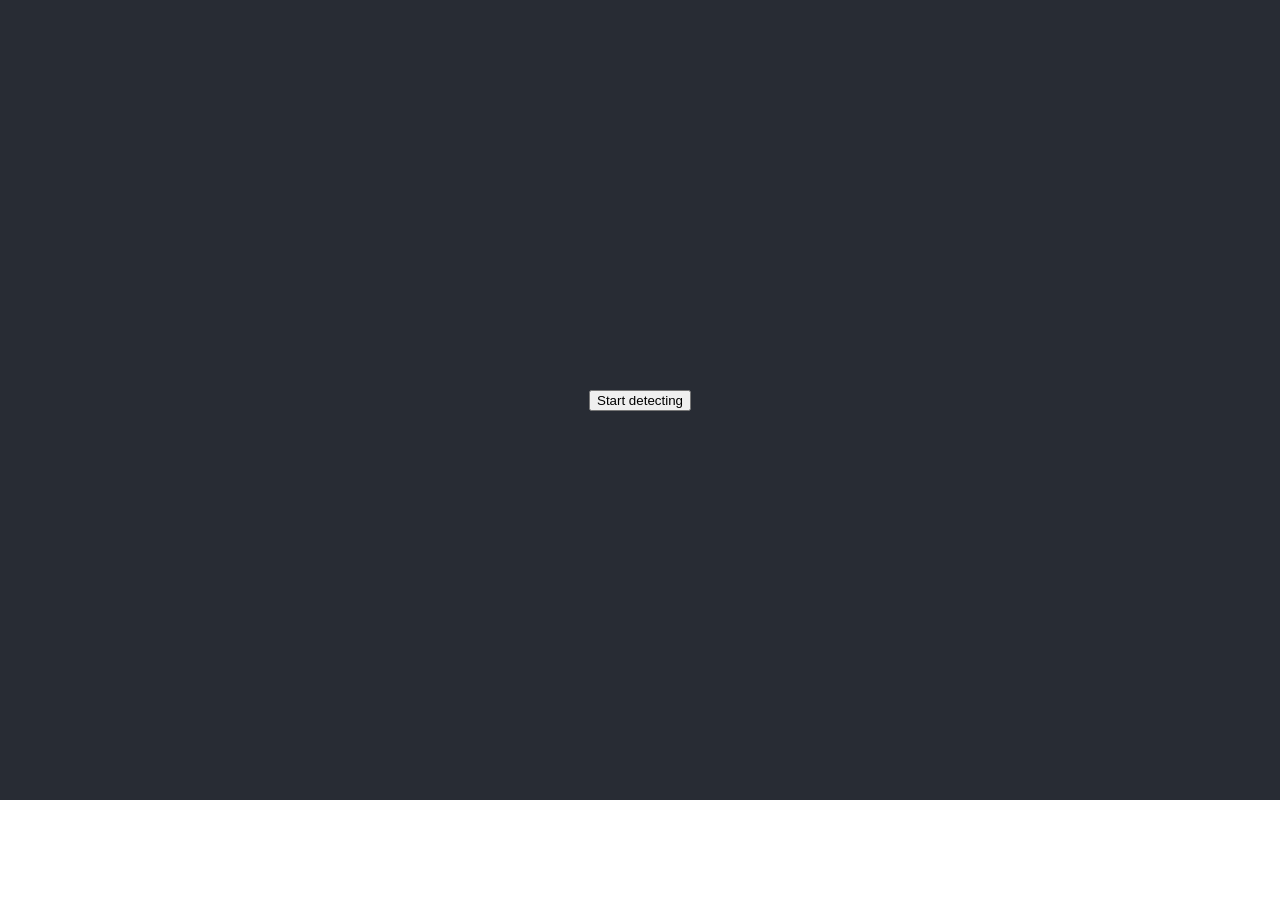
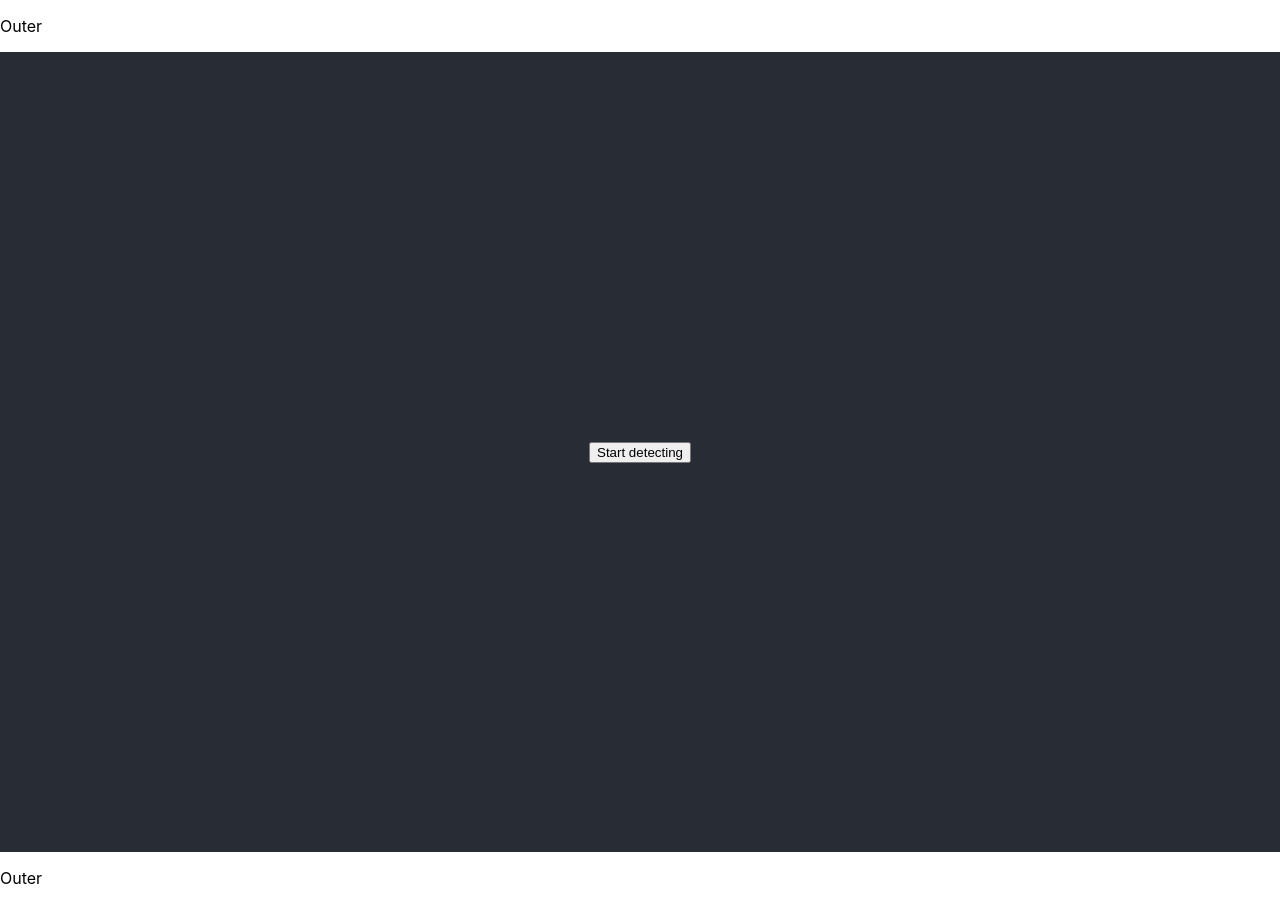
Before and after one commit to DoodlesOnMyFood/PostureDetection, a React (Create React App) app: page / in a window 1280 px wide. Before the commit the page ends 800 px from the top, so only its background shows below. Built offline with nearby package versions, Linux system fonts and the light colour scheme.

Commit message:
VS_code?

```diff
--- a/src/App.css
+++ b/src/App.css
@@ -12,6 +12,7 @@
     animation: App-logo-spin infinite 20s linear;
   }
 }
+
 
 .App-header {
   background-color: #282c34;
--- a/src/App.js
+++ b/src/App.js
@@ -1,24 +1,15 @@
 import React, { useState, Suspense } from "react";
+import AppInner from "./AppInner"
 
-const PoseDetect = React.lazy( () => import("./PoseDetect"))
 
 function App() {
-  const [showPoseDetect, setPoseDetect] = useState(false)
-
-  if (showPoseDetect){
-    return(
-      <div className="App-header">
-        <Suspense fallback={<div>Loading...</div>}>
-          <PoseDetect setPoseDetect={setPoseDetect}/>
-        </Suspense>
-      </div>
-    )
-  }
   return(
-    <div className="App-header">
-      <button onClick={()=>setPoseDetect(true)}>Start detecting</button>
+    <div >
+      <p>Outer</p>
+      <AppInner />
+      <p>Outer</p>
     </div>
   )
 }
 
-export default App;
+export default App
--- /dev/null
+++ b/src/AppInner.js
@@ -0,0 +1,24 @@
+import React, { useState, Suspense } from "react";
+
+const PoseDetect = React.lazy( () => import("./PoseDetect"))
+
+function App_inner() {
+  const [showPoseDetect, setPoseDetect] = useState(false)
+
+  if (showPoseDetect){
+    return(
+      <div className="App-header">
+        <Suspense fallback={<div>Loading...</div>}>
+          <PoseDetect setPoseDetect={setPoseDetect}/>
+        </Suspense>
+      </div>
+    )
+  }
+  return(
+    <div className="App-header">
+      <button onClick={()=>setPoseDetect(true)}>Start detecting</button>
+    </div>
+  )
+}
+
+export default App_inner;
```
Also changed, not shown: public/index.html (+0 -9 lines), src/MyHeader.js (added, +9 -0 lines), 1 other file (tests, documents, lock files or other folders).
